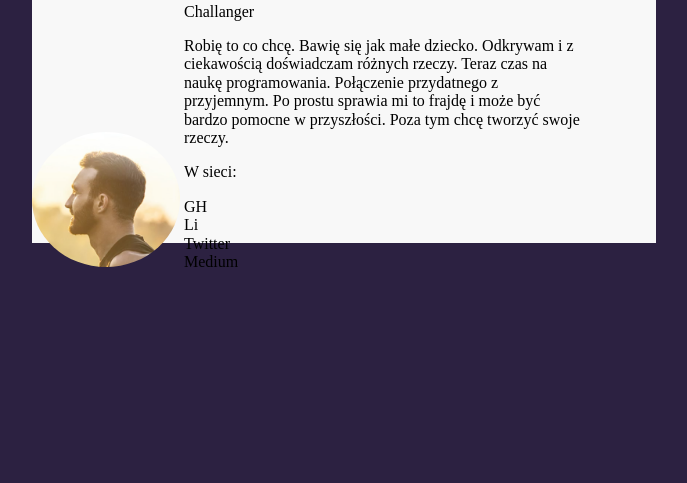
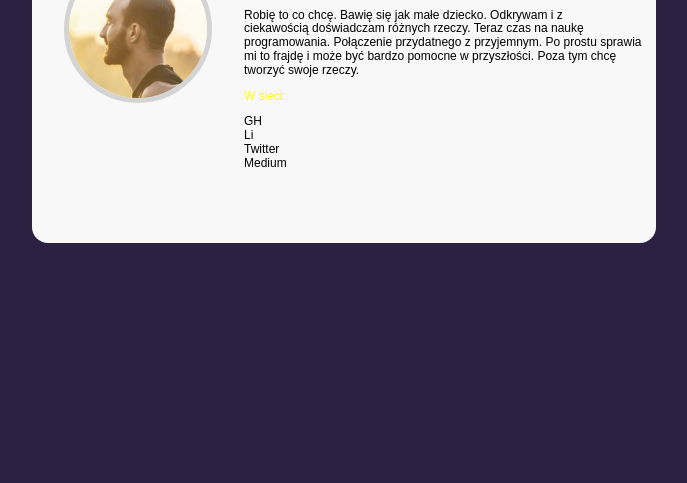
Before and after one commit to Arplay01/card, a website built with webpack: page src/pages/index.html in a window 1280 px wide. Shown: the part 317-800 px from the top of the page, without its empty margins (296-983 px from the left). Built offline with nearby package versions, Linux system fonts and the light colour scheme.

Commit message:
CSS - margin and padding scheduled, scss configuration

```diff
--- a/src/scss/main.scss
+++ b/src/scss/main.scss
@@ -6,6 +6,8 @@
 body {
   background: #2c2141;
   color: rgb(0, 0, 0);
+  font-size: 12px;
+  font-family: Arial, Helvetica, sans-serif;
   display: flex;
   justify-content: center;
   align-items: center;
@@ -15,18 +17,45 @@ body {
 
 .hero {
   display: block;
+  position: relative;
+  box-sizing: border-box;
   background-color: #f8f8f8;
+  border-radius: 16px;
   width: 624px;
   max-height: 320px;
+  padding: 32px;
 
   &__photo {
     display: inline-block;
-    max-width: 148px;
-    max-height: 148px;
+    box-sizing: border-box;
+    margin: 0 32px 140px 0;
+    border: 5px solid #d4d4d4;
+    width: 148px;
+    height: 148px;
     border-radius: 50%;
   }
   &__section {
     display: inline-block;
+    position: absolute;
+    top: 0px;
+    box-sizing: border-box;
+    margin: auto;
     max-width: 400px;
   }
+  &__title {
+
+  }
+  &__subtitle {
+
+  }
+  &__description {
+
+    &--links {
+      color: yellow;
+    }
+  }
+  &__web-icon {
+
+  }
+
 }
```
